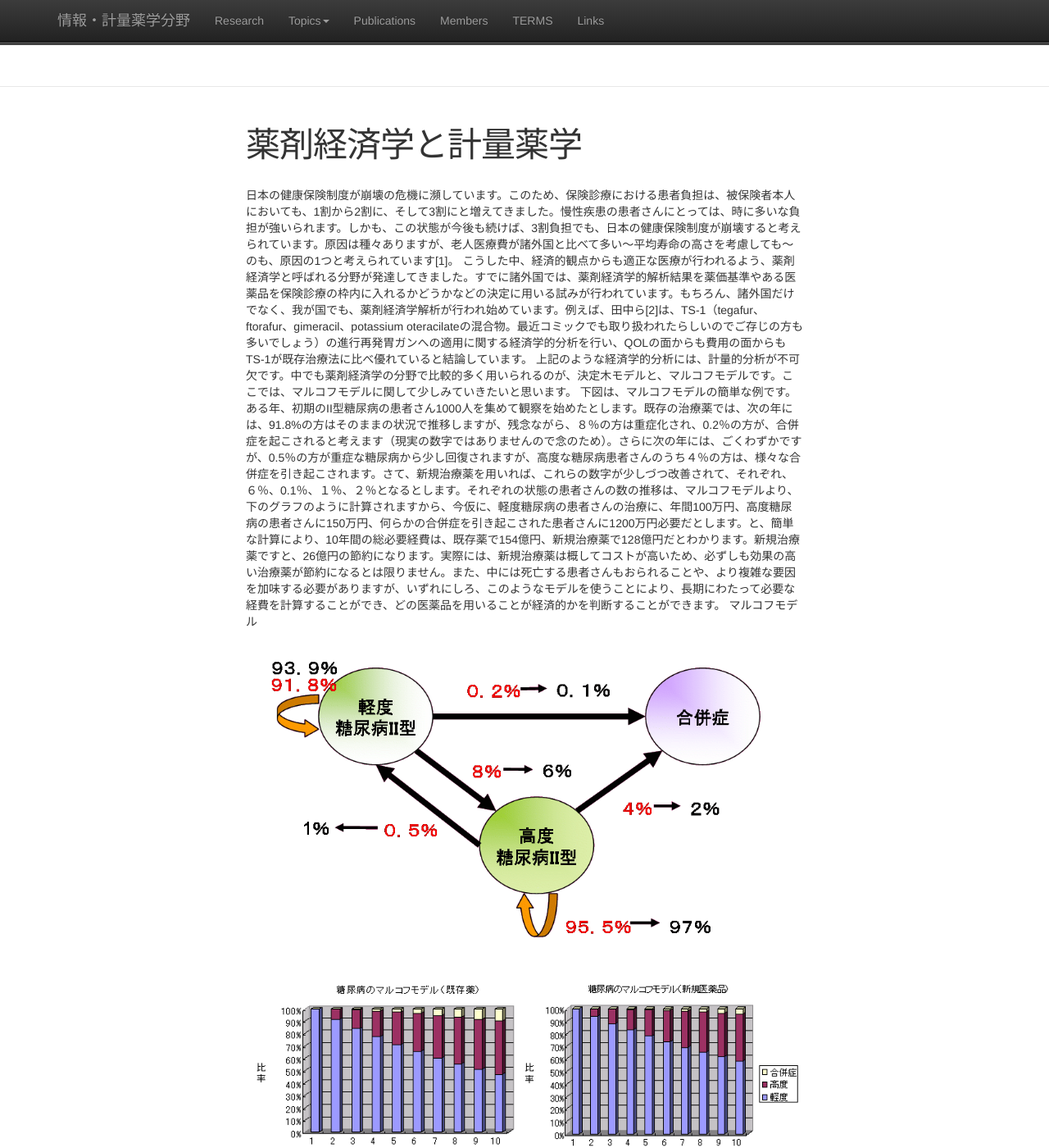
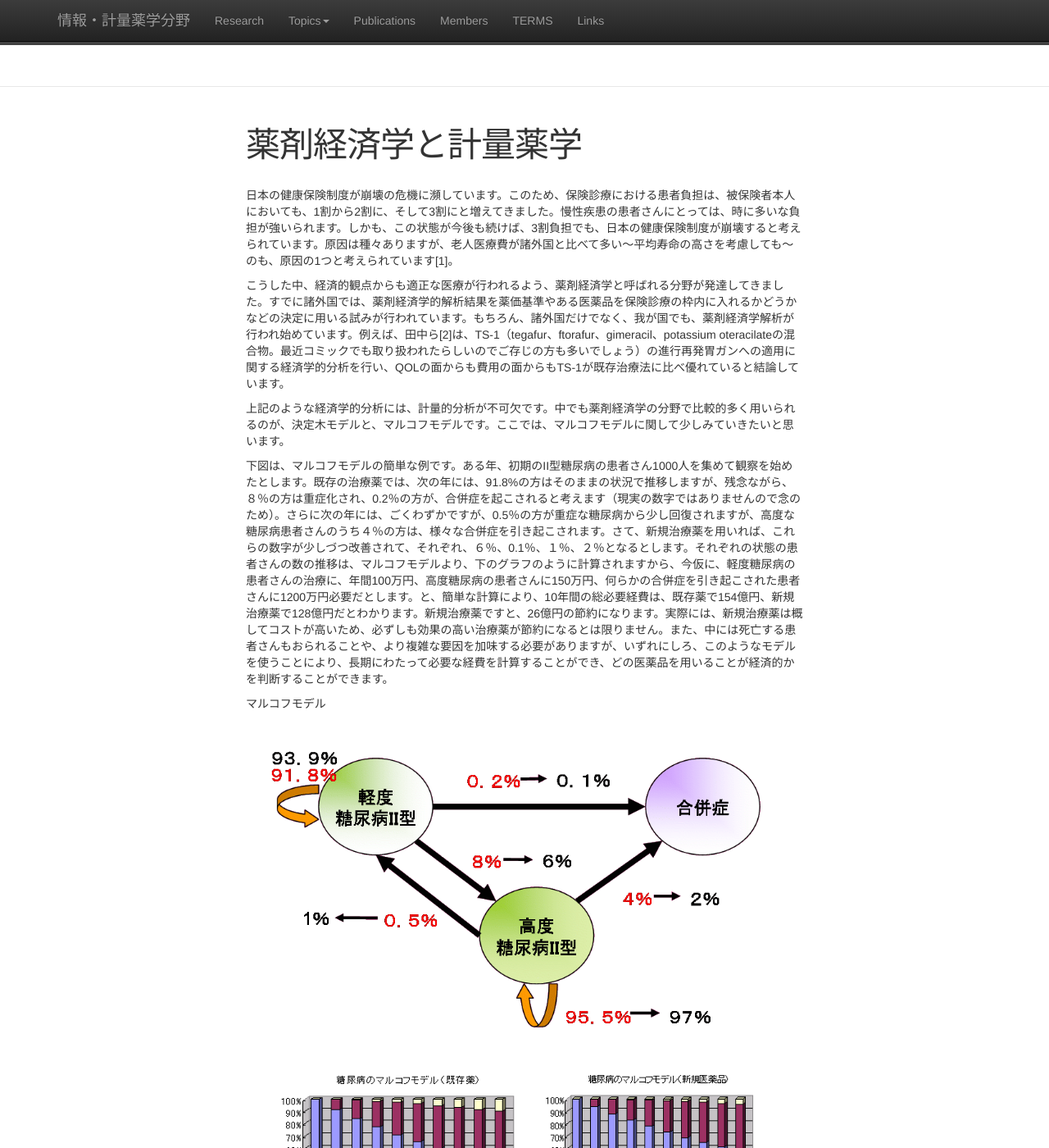
Before and after one commit to Pharmacometrics/Pharmacometrics.github.io, a Jekyll site: the page built from topics/markov.md, in a window 1280 px wide and 1400 px high. Shown: the whole window at 82% size. Built offline with Jekyll 4.4.1, drawn with Linux system fonts in a browser that asks for light colours; nearby versions of some CDN libraries; some of the changed text lies outside the part shown.

```diff
--- a/topics/markov.md
+++ b/topics/markov.md
@@ -5,15 +5,20 @@ permalink:
 ---
 
   日本の健康保険制度が崩壊の危機に瀕しています。このため、保険診療における患者負担は、被保険者本人においても、1割から2割に、そして3割にと増えてきました。慢性疾患の患者さんにとっては、時に多いな負担が強いられます。しかも、この状態が今後も続けば、3割負担でも、日本の健康保険制度が崩壊すると考えられています。原因は種々ありますが、老人医療費が諸外国と比べて多い〜平均寿命の高さを考慮しても〜のも、原因の1つと考えられています[1]。
+
   こうした中、経済的観点からも適正な医療が行われるよう、薬剤経済学と呼ばれる分野が発達してきました。すでに諸外国では、薬剤経済学的解析結果を薬価基準やある医薬品を保険診療の枠内に入れるかどうかなどの決定に用いる試みが行われています。もちろん、諸外国だけでなく、我が国でも、薬剤経済学解析が行われ始めています。例えば、田中ら[2]は、TS-1（tegafur、ftorafur、gimeracil、potassium oteracilateの混合物。最近コミックでも取り扱われたらしいのでご存じの方も多いでしょう）の進行再発胃ガンへの適用に関する経済学的分析を行い、QOLの面からも費用の面からもTS-1が既存治療法に比べ優れていると結論しています。
+
   上記のような経済学的分析には、計量的分析が不可欠です。中でも薬剤経済学の分野で比較的多く用いられるのが、決定木モデルと、マルコフモデルです。ここでは、マルコフモデルに関して少しみていきたいと思います。
+
   下図は、マルコフモデルの簡単な例です。ある年、初期のII型糖尿病の患者さん1000人を集めて観察を始めたとします。既存の治療薬では、次の年には、91.8%の方はそのままの状況で推移しますが、残念ながら、８％の方は重症化され、0.2％の方が、合併症を起こされると考えます（現実の数字ではありませんので念のため）。さらに次の年には、ごくわずかですが、0.5％の方が重症な糖尿病から少し回復されますが、高度な糖尿病患者さんのうち４％の方は、様々な合併症を引き起こされます。さて、新規治療薬を用いれば、これらの数字が少しづつ改善されて、それぞれ、６％、0.1％、１％、２％となるとします。それぞれの状態の患者さんの数の推移は、マルコフモデルより、下のグラフのように計算されますから、今仮に、軽度糖尿病の患者さんの治療に、年間100万円、高度糖尿病の患者さんに150万円、何らかの合併症を引き起こされた患者さんに1200万円必要だとします。と、簡単な計算により、10年間の総必要経費は、既存薬で154億円、新規治療薬で128億円だとわかります。新規治療薬ですと、26億円の節約になります。実際には、新規治療薬は概してコストが高いため、必ずしも効果の高い治療薬が節約になるとは限りません。また、中には死亡する患者さんもおられることや、より複雑な要因を加味する必要がありますが、いずれにしろ、このようなモデルを使うことにより、長期にわたって必要な経費を計算することができ、どの医薬品を用いることが経済的かを判断することができます。
+
 マルコフモデル
+
 ![topic2a](topic2ua.png)
 ![topic2b](topic2ub.png)
 
-マルコフモデル
+## マルコフモデル
   もちろん、治療の手段を最終的に決定するのは患者さん本人です。しかし、経済学的な情報も含めてできうる限りの情報を患者さんに提供することにより、治療の手段を選択して頂くことが、今後、ますます求められています。経済学的モデルの計量科学的追求はまだ始まったばかりです。より多くの皆さんに計量薬学や薬剤経済学に興味を持って頂き、この世界の門をくぐっていただくことを期待しています。
-参考文献
-[1] http://www2.health.ne.jp/library/3000/w3000684.html
-[2] 田中 克巳 ほか、「胃癌治療における化学療法の薬剤経済学的検討―経口フッ化ピリミジン製剤TS-1と 既存化学療法との医療費分析―」、癌と化学療法、30(1)、pp.73-80 (2003).
+## 参考文献
+1. http://www2.health.ne.jp/library/3000/w3000684.html
+2. 田中 克巳 ほか、「胃癌治療における化学療法の薬剤経済学的検討―経口フッ化ピリミジン製剤TS-1と 既存化学療法との医療費分析―」、癌と化学療法、30(1)、pp.73-80 (2003).
```
